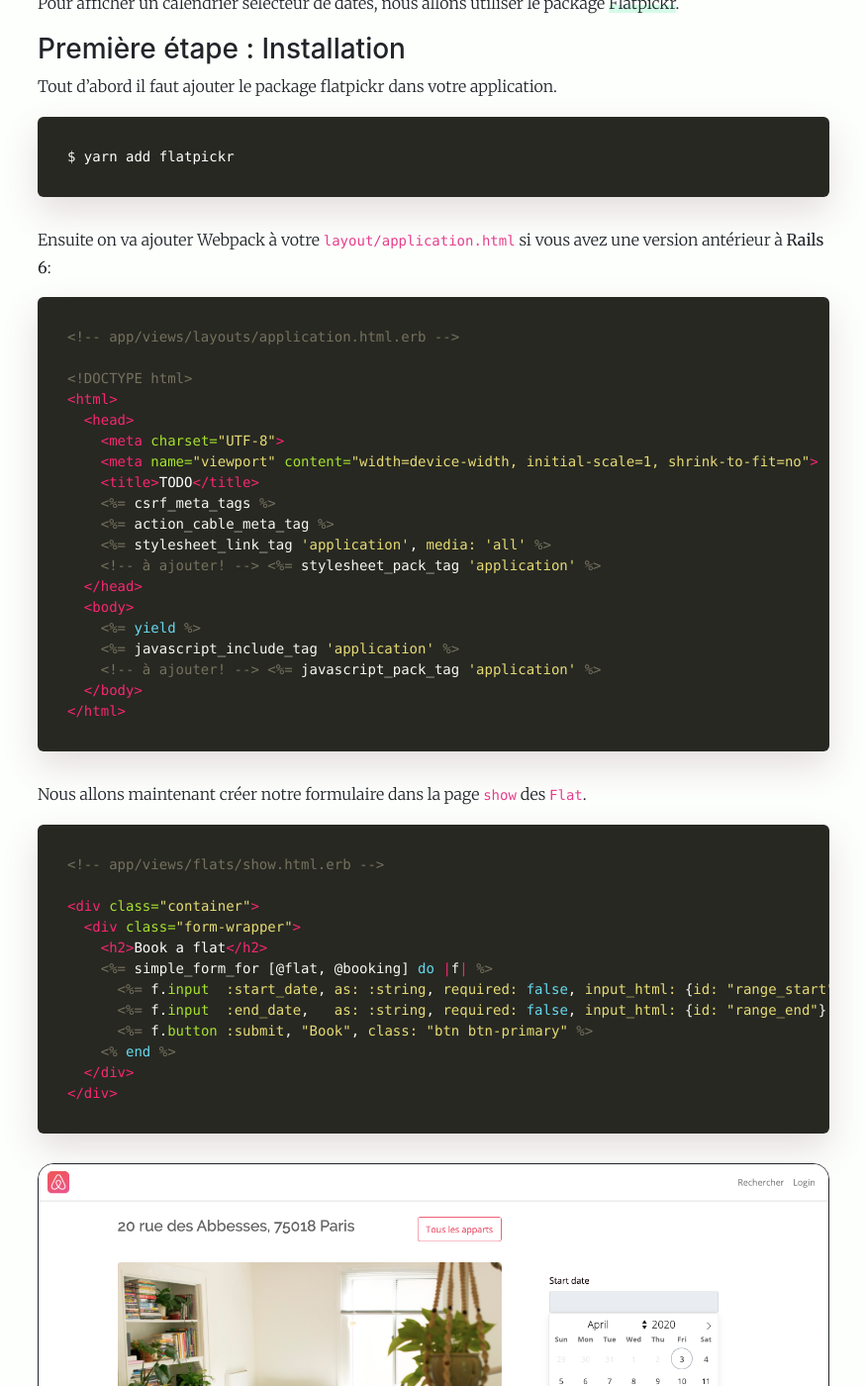
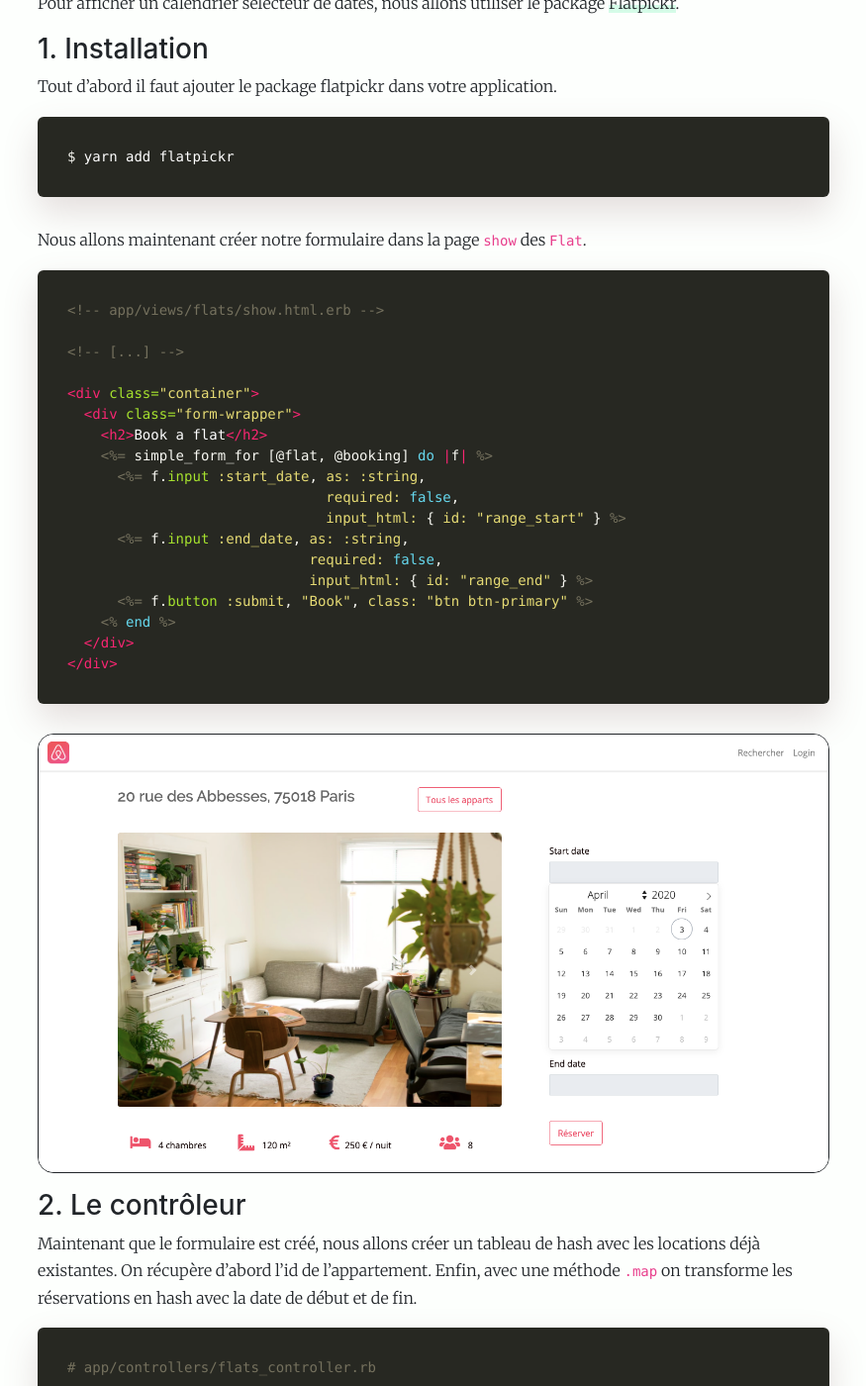
Before and after one commit to alexandrebk/alexandrebk.github.io, a Jekyll site: the page built from _posts/2019-07-24-flatpicker-in-rails.md, in a window 1280 px wide and 1400 px high, scrolled down 324 px. Shown: the whole window at 99% size, without its empty margins (202-1077 px from the left). Built offline with Jekyll 4.4.1, drawn with Linux system fonts in a browser that asks for light colours; nearby versions of some CDN libraries; some of the changed text lies outside the part shown.

Commit message:
Update Post FlatPicker

````diff
--- a/_posts/2019-07-24-flatpicker-in-rails.md
+++ b/_posts/2019-07-24-flatpicker-in-rails.md
@@ -10,7 +10,7 @@
 
 Pour afficher un calendrier sélecteur de dates, nous allons utiliser le package <a href="https://flatpickr.js.org" class= "underlined" target="_blank">Flatpickr</a>.
 
-### Première étape : Installation
+### 1. Installation
 
 Tout d'abord il faut ajouter le package flatpickr dans votre application.
 
@@ -18,53 +18,36 @@
 $ yarn add flatpickr
 ```
 
-Ensuite on va ajouter Webpack à votre `layout/application.html` si vous avez une version antérieur à **Rails 6**:
-
-```erb
-<!-- app/views/layouts/application.html.erb -->
-
-<!DOCTYPE html>
-<html>
-  <head>
-    <meta charset="UTF-8">
-    <meta name="viewport" content="width=device-width, initial-scale=1, shrink-to-fit=no">
-    <title>TODO</title>
-    <%= csrf_meta_tags %>
-    <%= action_cable_meta_tag %>
-    <%= stylesheet_link_tag 'application', media: 'all' %>
-    <!-- à ajouter! --> <%= stylesheet_pack_tag 'application' %>
-  </head>
-  <body>
-    <%= yield %>
-    <%= javascript_include_tag 'application' %>
-    <!-- à ajouter! --> <%= javascript_pack_tag 'application' %>
-  </body>
-</html>
-```
-
 Nous allons maintenant créer notre formulaire dans la page `show` des `Flat`.
 
 ```erb
 <!-- app/views/flats/show.html.erb -->
 
+<!-- [...] -->
+
 <div class="container">
   <div class="form-wrapper">
     <h2>Book a flat</h2>
     <%= simple_form_for [@flat, @booking] do |f| %>
-      <%= f.input  :start_date, as: :string, required: false, input_html: {id: "range_start"} %>
-      <%= f.input  :end_date,   as: :string, required: false, input_html: {id: "range_end"} %>
+      <%= f.input :start_date, as: :string,
+                               required: false,
+                               input_html: { id: "range_start" } %>
+      <%= f.input :end_date, as: :string,
+                             required: false,
+                             input_html: { id: "range_end" } %>
       <%= f.button :submit, "Book", class: "btn btn-primary" %>
     <% end %>
   </div>
 </div>
 ```
 
-<img src="/images/posts/flatpickr/flatpickr-avec-input.png" class="image" alt="calendrier flatpickr">
+<img src="/images/posts/flatpickr/flatpickr-avec-input.png"
+     class="image"
+     alt="calendrier flatpickr">
 
+### 2. Le contrôleur
 
-### Seconde étape : Le contrôleur
-
-Maintenant que le formulaire est créé nous allons créer un tableau de hash avec les locations déjà existantes. On récupère d'abord l'id de l'appartement. Enfin, avec une méthode `.map` on transforme les réservations en hash avec la date de début et de fin.
+Maintenant que le formulaire est créé, nous allons créer un tableau de hash avec les locations déjà existantes. On récupère d'abord l'id de l'appartement. Enfin, avec une méthode `.map` on transforme les réservations en hash avec la date de début et de fin.
 
 
 ```ruby
@@ -86,23 +69,26 @@
 end
 ```
 
-### Troisième étape : on passe les données à la vue
+### 3. Passer les données à la vue
 
-Une fois créé, on place le tableau de hash dans la vue sous forme de data-set.
+Une fois créé, on place le tableau de hash dans la vue sous forme de data-set à la fin de la page.
 
 ```erb
 <!-- app/views/flats/show.html.erb -->
 
-<div id="booking-form-div" data-bookings="<%= @bookings_dates.to_json %>">
+<!-- [...] -->
+
+<div id="booking-form-div"
+     data-bookings="<%= @bookings_dates.to_json %>">
 ```
 
-### Quatrième étape : on récupère les données pour les injecter dans le calendrier
+### 4. Récupèrer les données pour les injecter dans le calendrier
 
 S'il n'est pas déjà existant vous devez créer un dossier `plugins` dans `app/javascript` puis créer un fichier `flatpickr.js`.
 
 ```sh
-mkdir -p app/javascript/plugins
-touch app/javascript/plugins/flatpickr.js
+$ mkdir -p app/javascript/plugins
+$ touch app/javascript/plugins/flatpickr.js
 ```
 
 Dans le fichier `app/javascript/plugins/flatpickr.js` on récupère les données dans la div avec `getElementbyID`. Puis on les parse en JSON et on grise les réservations avec le `disable`.
@@ -131,7 +117,7 @@
 export { initFlatpickr };
 ```
 
-Ensuite dans le fichier `application.js` il faut importer la fonction `initFlatpickr`.
+Ensuite dans le fichier `application.js` il faut importer la fonction `initFlatpickr`, puis l'appeler quand Turbolinks est chargé.
 
 ```js
 // app/javascript/packs/application.js
@@ -143,10 +129,12 @@
 })
 ```
 
-<img src="/images/posts/flatpickr/gif-flatpickr-disable.gif" class="image" alt="flatpickr dates grisées">
+<img src="/images/posts/flatpickr/gif-flatpickr-disable.gif"
+     class="image"
+     alt="flatpickr dates grisées">
 
 
-### Cinquième étape : afficher uniquement le calendrier
+### 5. Afficher uniquement le calendrier
 
 Maintenant on va cacher les champs du dates pour ne laisser apparaître que le calendrier.
 
@@ -173,12 +161,14 @@
 </div>
 ```
 
-<img src="/images/posts/flatpickr/flatpickr-sans-input.png" class="image" alt="calendrier flatpickr">
+<img src="/images/posts/flatpickr/flatpickr-sans-input.png"
+     class="image"
+     alt="calendrier flatpickr">
 
-### Bonus pour vérifier les dates en back-end
+### Bonus : Vérifier les dates en back-end
 
-Si vous souhaitez effectuer une vérification sur les dates avant d'enregistrer la réservation, vous pouvez utiliser la méthode <a href="https://apidock.com/rails/Range/overlaps%3F" class= "underlined" target="_blank">overlaps?</a>
+Si vous souhaitez effectuer une vérification sur les dates avant d'enregistrer la réservation, vous pouvez utiliser la méthode <a href="https://apidock.com/rails/Range/overlaps%3F" class="underlined" target="_blank">overlaps?</a>
 
-### Second Bonus pour afficher le prix total de façon dynamique
+### Bonus n°2 : Afficher le prix total de façon dynamique
 
-Souvent sur ce type d'application, le prix total s'affiche et se modifie en fonction des dates sélectionnées. Le tuto pour l'affichage dynamique, c'est <a href="/2020/03/31/dynamic-element.html" class= "underlined">ici</a>
+Souvent sur ce type d'application, le prix total s'affiche et se modifie en fonction des dates sélectionnées. Le tuto pour l'affichage dynamique, c'est <a href="/2020/03/31/dynamic-element.html" class="underlined">ici</a>
--- a/sitemap.xml
+++ b/sitemap.xml
@@ -37,7 +37,7 @@
     <loc>
       http://www.alexandrebouvier.fr/2019/07/24/flatpicker-in-rails.html
     </loc>
-    <lastmod>2021-08-06T17:45:00+00:00</lastmod>
+    <lastmod>2021-08-18T21:45:00+00:00</lastmod>
     <priority>0.64</priority>
   </url>
   <url>
````
Also changed, not shown: other parts of _posts/2019-07-24-flatpicker-in-rails.md (+2 -2 lines).
